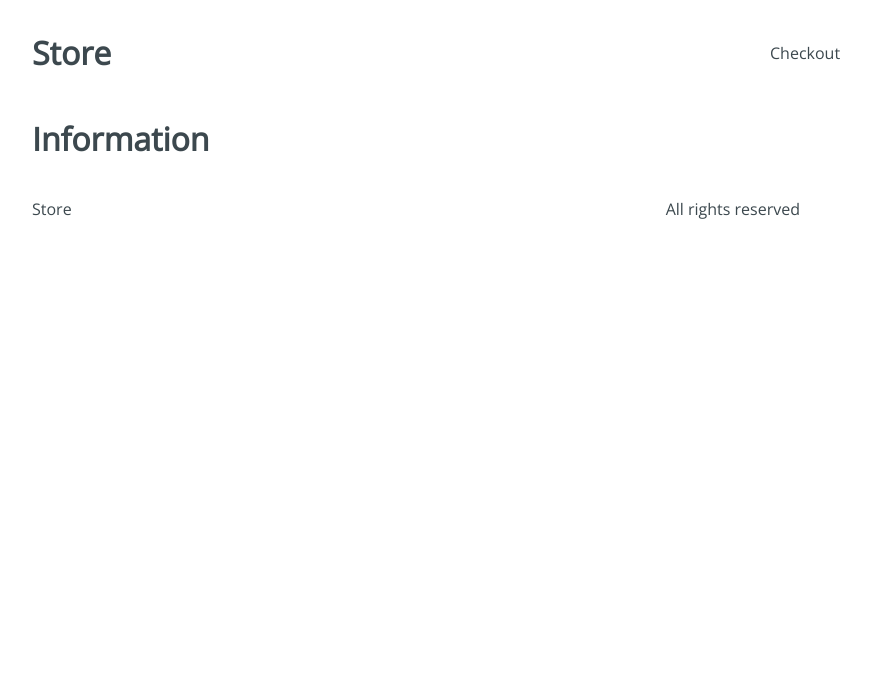
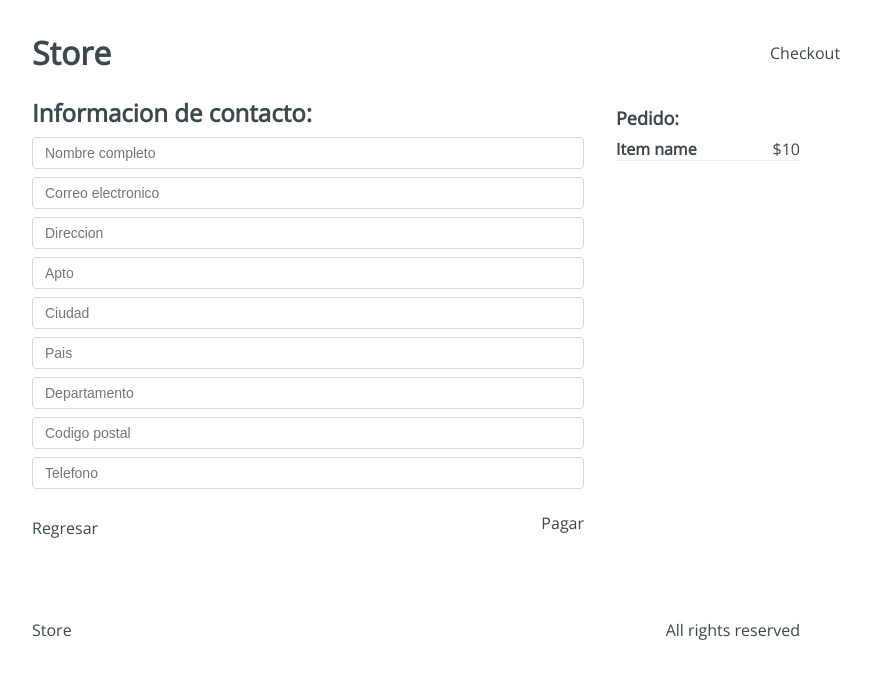
Before and after one commit to IvanGonzalez10/StoreHooks, a React (Create React App) app: page /checkout/information in a window 1280 px wide. Shown: the top 678 px of the page, without its empty margins (224-1095 px from the left). Built offline with nearby package versions, Linux system fonts and the light colour scheme.

Commit message:
adding style of information section

```diff
--- a/src/components/Information.jsx
+++ b/src/components/Information.jsx
@@ -1,7 +1,44 @@
-import React from 'react'
+import React from "react";
+import '../styles/Information.scss'
 
 export const Information = () => {
   return (
-    <h1>Information</h1>
+    <div className="information">
+      <div className="information-content">
+        <div className="information-head">
+          <h2>Informacion de contacto:</h2>
+          <div className="information-form">
+            <form action="">
+              <input type="text" placeholder="Nombre completo" name="name" />
+              <input
+                type="text"
+                placeholder="Correo electronico"
+                name="email"
+              />
+              <input type="text" placeholder="Direccion" name="address" />
+              <input type="text" placeholder="Apto" name="apto" />
+              <input type="text" placeholder="Ciudad" name="city" />
+              <input type="text" placeholder="Pais" name="country" />
+              <input type="text" placeholder="Departamento" name="state" />
+              <input type="text" placeholder="Codigo postal" name="cp" />
+              <input type="text" placeholder="Telefono" name="phone" />
+            </form>
+          </div>
+          <div className="information-buttons">
+            <div className="information-back">Regresar</div>
+            <div className="information-next">Pagar</div>
+          </div>
+        </div>
+      </div>
+      <div className="information-sidebar">
+        <h3>Pedido:</h3>
+        <div className="information-item">
+          <div className="information-element">
+            <h4>Item name</h4>
+            <span>$10</span>
+          </div>
+        </div>
+      </div>
+    </div>
   );
-}
+};
```
